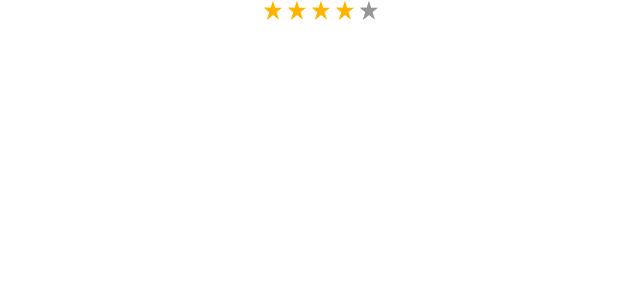
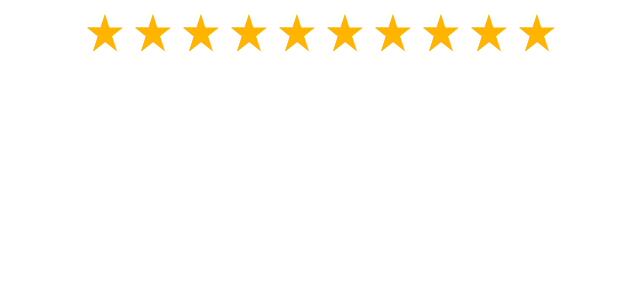
Before and after one commit to j5zhou/StarComponent, a React (Create React App) app: page / in a window 1280 px wide. Shown: the top 300 px of the page, without its empty margins (319-959 px from the left). Built offline with nearby package versions, Linux system fonts and the light colour scheme.

Commit message:
update size

```diff
--- a/src/components/rating/Rating.tsx
+++ b/src/components/rating/Rating.tsx
@@ -18,7 +18,7 @@ interface IRatingProps {
     onChange?: (e?: React.MouseEvent) => void;
 }
 
-export default function Rating({ disabled = false, label, value = 4, size = RatingSizeType.Medium, count = 5, onChange }: IRatingProps) {
+export default function Rating({ disabled = false, label, value = 10, size = RatingSizeType.Large, count = 10, onChange }: IRatingProps) {
     const [starsArray,setStarsArray]=useState<number[]>([]);
     const [currentValue,setCurrentValue] = useState<number>(value);
 
@@ -30,6 +30,19 @@ export default function Rating({ disabled = false, label, value = 4, size = Rati
         setCurrentValue(value);
     },[value])
 
+    let classSize:string;
+
+    switch(size){
+        case(RatingSizeType.Medium):
+            classSize = 'medium';
+            break;
+        case(RatingSizeType.Small):
+            classSize = 'small';
+            break;
+        case(RatingSizeType.Large):
+            classSize = 'large';
+            break;
+    }
 
     const changeStarArray = (currValue:number)=>{
         const newStarArr:number[] = [];
@@ -53,10 +66,10 @@ export default function Rating({ disabled = false, label, value = 4, size = Rati
         setCurrentValue(index);
     }
 
-    return <div className='Rating-Component medium'>
-        <div className='star-line'>
+    return <div className={`Rating-Component ${classSize}`}>
+    <div className={`star-line`}>
             {
-                starsArray.map((item,index)=> <Star key={index} value={item} index={index} mouseEnterEvent={mouseEnterEvent} mouseLeaveEvent={mouseLeaveEvent} mouseClickEvent={mouseClickEvent} />)
+                starsArray.map((item,index)=> <Star key={index} value={item} size={size} index={index} mouseEnterEvent={mouseEnterEvent} mouseLeaveEvent={mouseLeaveEvent} mouseClickEvent={mouseClickEvent} />)
             }
         </div>
 
--- a/src/components/rating/Star.tsx
+++ b/src/components/rating/Star.tsx
@@ -13,20 +13,30 @@ interface IStarProps{
     onChange?: (e?: React.MouseEvent) => void;
 }
 
-export default function Star({ disabled = false, value = 0.5, size = RatingSizeType.Medium,index, onChange,mouseEnterEvent,mouseLeaveEvent,mouseClickEvent }: IStarProps){
-    console.log(index,value);
+export default function Star({ disabled = false, value = 0.5, size = RatingSizeType.Medium, index, onChange,mouseEnterEvent,mouseLeaveEvent,mouseClickEvent }: IStarProps){
+    // console.log(index,value);
     const activeLeftClassOptions:string[] = [];
     const activeRightClassOptions:string[] = [];
     const defaultClassOptions:string[] = [];
-    let starPoints:string = "";
-    switch(size){
-        case RatingSizeType.Medium:
-            activeLeftClassOptions.push("medium");
-            activeRightClassOptions.push("medium");
-            defaultClassOptions.push("medium");
-            starPoints = "12.5,1.25 5,24.75 23.75,9.75 1.25,9.75 20,24.75";
-            break;
-    }
+    let starPoints:string = "12.5,1.25 5,24.75 23.75,9.75 1.25,9.75 20,24.75";
+    // switch(size){
+        // case RatingSizeType.Medium:
+        //     activeLeftClassOptions.push("medium");
+        //     activeRightClassOptions.push("medium");
+        //     defaultClassOptions.push("medium");
+        //     break;
+        // case RatingSizeType.Small:
+        //     activeLeftClassOptions.push("small");
+        //     activeRightClassOptions.push("small");
+        //     defaultClassOptions.push("small");
+        //     break;
+        // case RatingSizeType.Large:
+        //     activeLeftClassOptions.push("large");
+        //     activeRightClassOptions.push("large");
+        //     defaultClassOptions.push("large");
+        //     break;
+    // }
+
     switch(value){
         case 0.5:
             activeLeftClassOptions.push("fill");
@@ -37,26 +47,29 @@ export default function Star({ disabled = false, value = 0.5, size = RatingSizeT
             break;
     }
 
+    let length:number = defaultClassOptions.length;
 
-    return <div className='star-item' onMouseLeave={()=>mouseLeaveEvent()}>
-    <div className={'rating-star '+activeLeftClassOptions.join(" ")}>
+    return (
+        <div className={'star-item'} onMouseLeave={()=>mouseLeaveEvent()}>
+            <div className={'rating-star'}>
                 <label className='star-wrapper top-left' onMouseEnter={()=>mouseEnterEvent(index+0.5)} onClick={()=>mouseClickEvent(index+0.5)} >
                     <svg viewBox="0 0 25 30" className={'star-content '+activeLeftClassOptions.join(" ")}>
                         <polygon points={starPoints} />
                     </svg>
                 </label>
                 <label className='star-wrapper top-right' onMouseEnter={()=>mouseEnterEvent(index+1)} onClick={()=>mouseClickEvent(index+1)}>
-            <svg viewBox="0 0 25 30" className={'star-content '+activeRightClassOptions.join(" ") }>
+                    <svg viewBox="0 0 25 30" className={'star-content '+activeRightClassOptions.join(" ")}>
                         <polygon points={starPoints} />
                         Sorry, your browser does not support inline SVG.
                     </svg>
                 </label>
                 <label className='star-wrapper'>
-            <svg viewBox="0 0 25 30" className={'star-content '+defaultClassOptions.join(" ") }>
+                    <svg viewBox="0 0 25 30" className={'star-content '+defaultClassOptions.join(" ")}>
                         <polygon points={starPoints} />
                         Sorry, your browser does not support inline SVG.
                     </svg>
                 </label>
             </div>
         </div>
+    )
 }
--- a/src/components/rating/rating.scss
+++ b/src/components/rating/rating.scss
@@ -6,17 +6,16 @@ $disabled-color:rgba(0, 0, 0, 0.26);
 .Rating-Component{
     display: inline-flex;
 }
-.Rating-Component.medium{
-    height: 24px;
-}
 
 .rating-star{
     position: absolute;
 }
-.rating-star.medium{
+
+.rating-star, .star-content{
     width: 24px;
     height: 24px;
 }
+
 .star-wrapper.top-left{
     z-index: 13;
     width: 50%;
@@ -28,6 +27,7 @@ $disabled-color:rgba(0, 0, 0, 0.26);
     fill: $normal-color;
     transform:150ms cubic-bezier(0.4, 0, 0.2, 1) 0ms
 }
+
 .star-wrapper.top-left.fill,.star-wrapper.top-right.fill{
     fill: $primary-color;
 }
@@ -42,10 +42,6 @@ $disabled-color:rgba(0, 0, 0, 0.26);
     width: inherit;
     height: inherit;
     left: 0;
-}
-.star-content.medium{
-    width: 24px;
-    height: 24px;
 }
 .star-content{
     transition: fill 200ms cubic-bezier(0.4, 0, 0.2, 1)
@@ -64,3 +60,16 @@ $disabled-color:rgba(0, 0, 0, 0.26);
     height: 24px;
     position: relative;
 }
+
+.small{
+    transform: scale(0.5);
+}
+
+.medium{
+    transform: scale(1);
+}
+
+.large{
+    transform: scale(2);
+    margin: 24px 0;
+}
```
Lines whose indentation alone changed are shown as unchanged.
